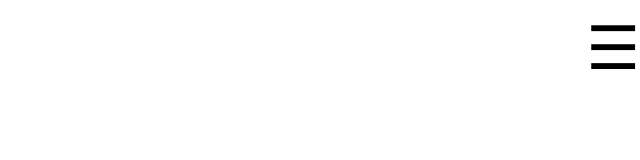
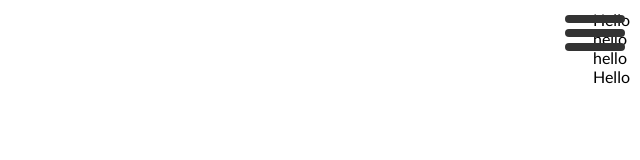
Before and after one commit to CauanWeb/Brothers-Tile, a plain HTML site: page index.html in a window 1280 px wide. Shown: the whole page, without its empty margins (640-1280 px from the left). Drawn offline with Linux system fonts and the light colour scheme.

Commit message:
Work In Progress

```diff
--- a/index.css
+++ b/index.css
@@ -1,8 +1,24 @@
+* ::after,
+* ::before{
+    box-sizing: border-box;
+}
+
 body{
     margin: 0;
     padding: 0;
     min-height: 100vh;
     font-family: 'Gill Sans', 'Gill Sans MT', Calibri, 'Trebuchet MS', sans-serif;
+}
+
+:root{
+    --bar-width: 60px;
+    --bar-height: 8px;
+    --hamburger-gap: 6px;
+    --foreground: #333;
+    --background: white;
+    --hamburger-margin: 5px;
+    --animation-timing: 200ms ease-in-out;
+    --hamburger-height: calc(var(--bar-height) * 3 + var(--hamburger-gap) * 2);
 }
 
 .nav_container{
@@ -22,19 +38,58 @@ body{
     width: 100%;
 }
 
+.menu::before,
+.menu::after,
+.menu input{
+    content: "";
+    width: var(--bar-width);
+    height: var(--bar-height);
+    background-color: var(--foreground);
+    border-radius: 9999px;
+    transition: opacity var(--animation-timing), width var(--animation-timing);
+    transform-origin: left center;
+}
+
+.menu input{
+    appearance: none;
+    padding: 0;
+    margin: 0;
+    outline: none;
+}
+
 .menu{
-    display: block;
-    position: fixed;
-    right: 0px;
-    justify-self: right;
-    transition: right 0.3s ease;
-    background-color: transparent;
-    border: none;
-    font-size: 60px;
+    --x-width: calc(var(--hamburger-height) * 1.41421356237);
+
+    display: flex;
+    flex-direction: column;
+    gap: var(--hamburger-gap);
+
+    width:max-content;
+    height: max-content;
+
+    position:absolute;
+    top: var(--hamburger-margin);
+    right: var(--hamburger-margin);
+    z-index: 2;
     cursor: pointer;
 }
 
-.slide_menu{
+.menu:has(input:checked)::before{
+    rotate: 45deg;
+    width: var(--x-width);
+}
+
+.menu:has(input:checked)::after{
+    rotate: -45deg;
+    width: var(--x-width);
+}
+
+.menu input:checked{
+    opacity: 0;
+    width: 0;
+}
+
+/* .slide_menu{
     position: fixed;
     top: 0;
     right:-250px;
@@ -42,15 +97,11 @@ body{
     height: 100vh;
     background-color: lightgray;
     transition: right 0.3s ease;
-}
+} */
 
-.menu.active{
-        right: 250px;
-    }
-
-.slide_menu.active{
+/* .slide_menu.active{
     right: 0;
-}
+} */
 
 a{
     display: none;
--- a/index.html
+++ b/index.html
@@ -24,8 +24,26 @@
             <div>
                 <a href="services.html"><h3>Services</h3></a>
             </div>
-            <div class="menu" id="menu">☰</div>
-            <div class="slide_menu"></div>
+
+            <label class="menu" id="menu">
+                <input type="checkbox">
+            </label>
+            <aside>
+                <nav>
+                    <div>
+                        Hello
+                    </div>
+                    <div>
+                        hello
+                    </div>
+                    <div>
+                        hello
+                    </div>
+                    <div>
+                        Hello
+                    </div>
+                </nav>
+            </aside>
         </nav>
     </div>
 
--- a/index.js
+++ b/index.js
@@ -1,7 +1,7 @@
-const slide_menu = document.querySelector(".slide_menu");
-const menu = document.querySelector(".menu");
+// const slide_menu = document.querySelector(".slide_menu");
+// const menu = document.querySelector(".menu");
 
-menu.onclick = () =>{
-    slide_menu.classList.toggle("active");
-    menu.classList.toggle("active")
-}
+// menu.onclick = () =>{
+//     slide_menu.classList.toggle("active");
+//     menu.classList.toggle("active")
+// }
```
